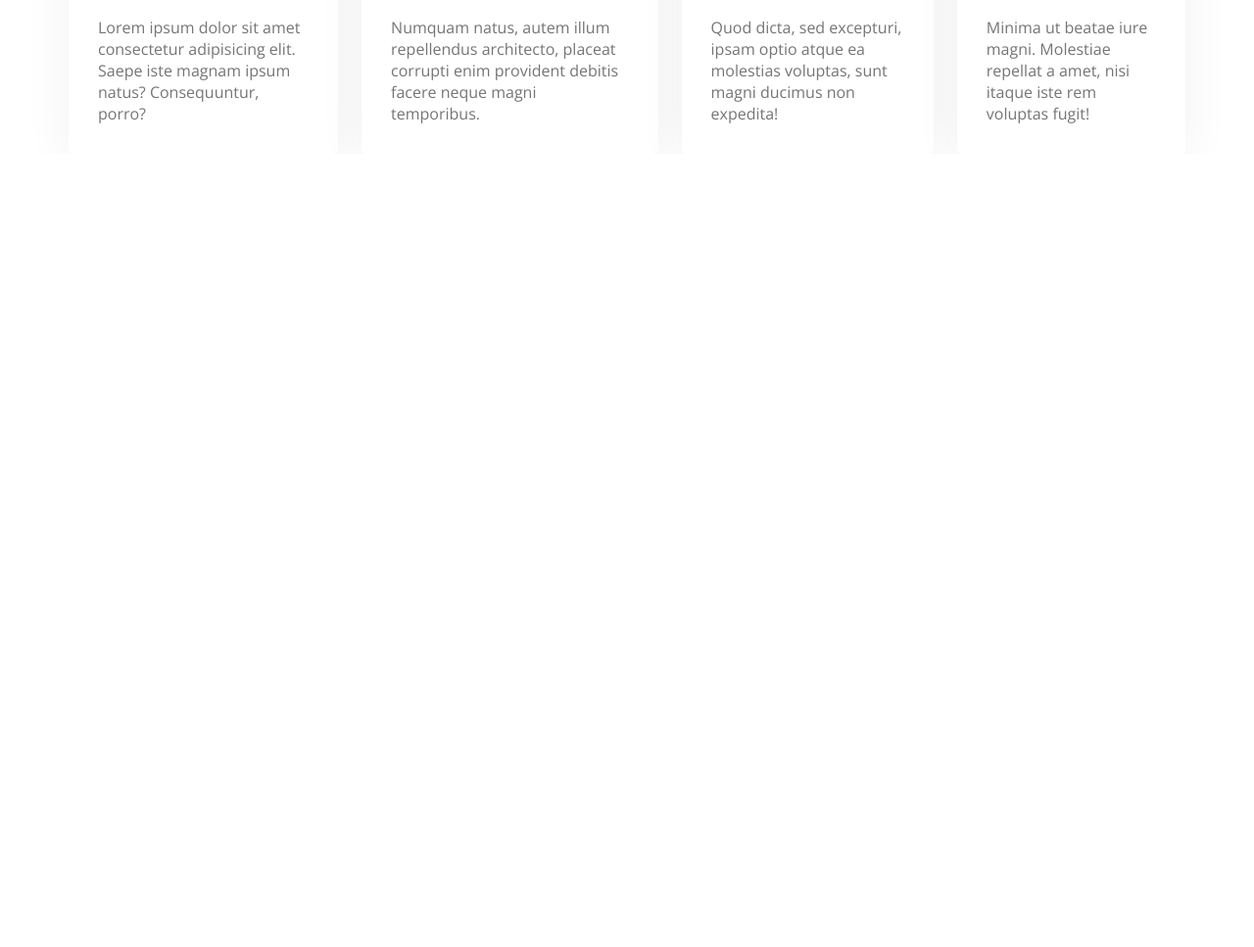
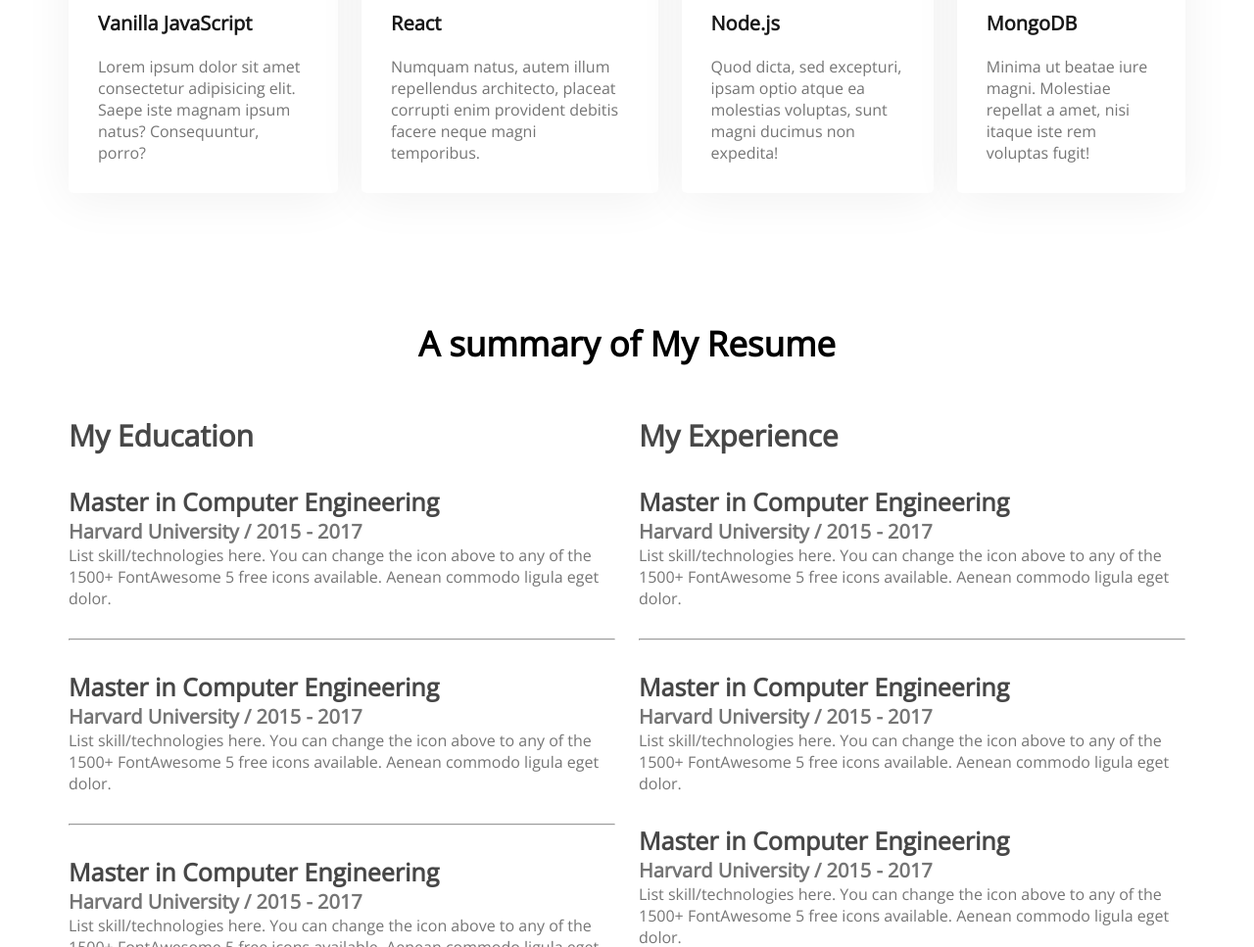
Before and after one commit to SiamulIslamShuvo/Developer-portfolio, a plain HTML site: page index.html in a window 1280 px wide. Shown: the part 1833-2800 px from the top of the page at 98% size. Before the commit the page ends 1990 px from the top, so only its background shows below. Drawn offline with nearby package versions, Linux system fonts and the light colour scheme.

Commit message:
skil sec donr

```diff
--- a/index.html
+++ b/index.html
@@ -76,6 +76,58 @@
                 </div>
             </div>
         </section>
+        <section class="rsm">
+            <h3 class="sec-ttl">A summary of My Resume</h3>
+            <div class="rsm-cont">
+                <div>
+                    <h3 class="rsm-ttl">My Education</h3>
+                    <div class="rsm-item">
+                        <h4 class="ttl">Master in Computer Engineering</h4>
+                        <h5 class="sttl">Harvard University / 2015 - 2017</h5>
+                        <p class="dsc">List skill/technologies here. You can change the icon above
+                        to any of the 1500+ FontAwesome 5 free icons available. Aenean commodo ligula eget dolor.</p>
+                    </div>
+                    <hr>
+                    <div class="rsm-item">
+                        <h4 class="ttl">Master in Computer Engineering</h4>
+                        <h5 class="sttl">Harvard University / 2015 - 2017</h5>
+                        <p class="dsc">List skill/technologies here. You can change the icon above
+                        to any of the 1500+ FontAwesome 5 free icons available. Aenean commodo ligula eget dolor.</p>
+                    </div>
+                    <hr>
+                    <div class="rsm-item">
+                        <h4 class="ttl">Master in Computer Engineering</h4>
+                        <h5 class="sttl">Harvard University / 2015 - 2017</h5>
+                        <p class="dsc">List skill/technologies here. You can change the icon above
+                        to any of the 1500+ FontAwesome 5 free icons available. Aenean commodo ligula eget dolor.</p>
+                    </div>
+
+                </div>
+                <div>
+                    <h3 class="rsm-ttl">My Experience</h3>
+                    <div class="rsm-item">
+                        <h4 class="ttl">Master in Computer Engineering</h4>
+                        <h5 class="sttl">Harvard University / 2015 - 2017</h5>
+                        <p class="dsc">List skill/technologies here. You can change the icon above
+                        to any of the 1500+ FontAwesome 5 free icons available. Aenean commodo ligula eget dolor.</p>
+                    </div>
+                    <hr>
+                    <div class="rsm-item">
+                        <h4 class="ttl">Master in Computer Engineering</h4>
+                        <h5 class="sttl">Harvard University / 2015 - 2017</h5>
+                        <p class="dsc">List skill/technologies here. You can change the icon above
+                        to any of the 1500+ FontAwesome 5 free icons available. Aenean commodo ligula eget dolor.</p>
+                    </div>
+                    <div class="rsm-item">
+                        <h4 class="ttl">Master in Computer Engineering</h4>
+                        <h5 class="sttl">Harvard University / 2015 - 2017</h5>
+                        <p class="dsc">List skill/technologies here. You can change the icon above
+                        to any of the 1500+ FontAwesome 5 free icons available. Aenean commodo ligula eget dolor.</p>
+                    </div>
+                </div>
+            </div >
+            <div class="rsm-btn"><button class="btn-primary">Download CV</button></div>
+        </section>
     </main>
     <footer></footer>
 </body>
--- a/styles/style.css
+++ b/styles/style.css
@@ -1,6 +1,10 @@
 *{
     margin: 0;
+    padding: 0;
     font-family: 'Open Sans', sans-serif;
+}
+section{
+    margin-top: 130px;
 }
 .text-primary{
     color: #FD6E0A;
@@ -39,7 +43,6 @@ nav ul{
     background-image: url(/images/header_bg.png), url(/images/developer.png);
     background-repeat: no-repeat;
     background-position: bottom right, left;
-    margin: 0;
 }
 /* Banner*/
 .banner{
@@ -66,14 +69,13 @@ nav ul{
 }
 /* ABout  */
 .aboutme{
-    margin-top: 130px;
     background: #FFF8F3;
     border-radius: 10px;
     padding: 130px 150px;
     text-align: center;
 }
 .sec-ttl{
-    margin-bottom: 30px;
+    margin-bottom: 50px;
     font-weight: 700;
     font-size: 35px;
     text-align: center;
@@ -102,9 +104,6 @@ main{
     color: #474747;
 }
 /* what I do */
-.work{
-    margin-top: 130px;
-}
 .skills-container{
     display: flex;
     gap: 24px;
@@ -129,3 +128,41 @@ main{
     padding: 30px;
 
 }
+/* resume styles */
+.rsm-cont{
+    display: flex;
+    gap: 24px;
+}
+
+.rsm-item .ttl{
+    font-weight: 700;
+    font-size: 25px;
+    color: #474747;
+}
+.rsm-item .sttl{
+    font-weight: 600;
+    font-size: 20px;
+    color: #757575;
+}
+.rsm-item .dsc{
+    font-weight: 400;
+    font-size: 16px;
+    color: #757575;
+    margin-bottom: 20px;
+}
+.rsm-ttl{
+    font-weight: 700;
+    font-size: 30px;
+    color: #474747;
+    margin-bottom: 10px;
+}
+.rsm-item{
+    margin-top: 30px;
+    margin-bottom: 30px;
+}
+.rsm-btn{
+    text-align: center;
+    margin-top: 50px;
+    margin-bottom: 50px;
+
+}
```
